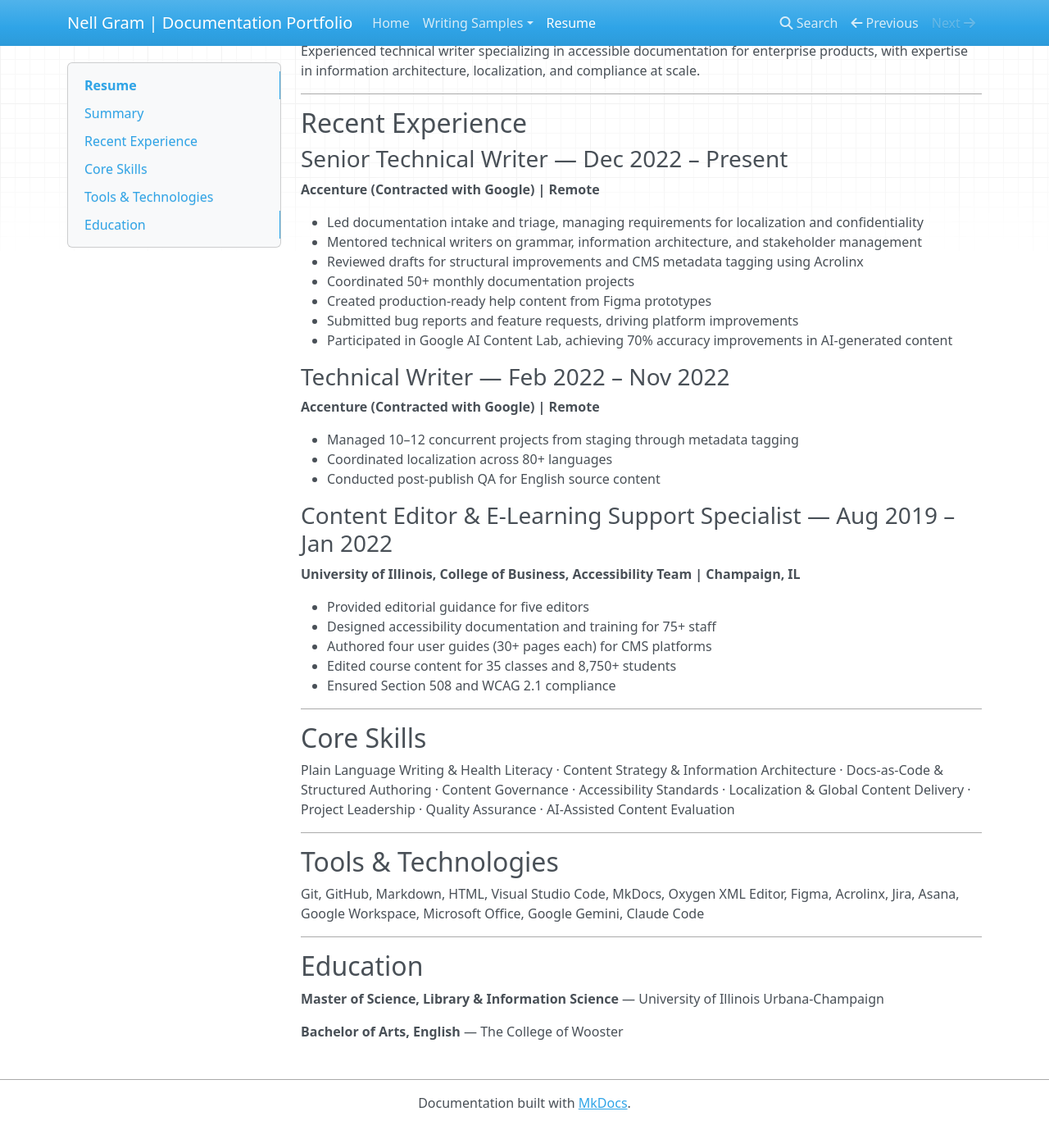
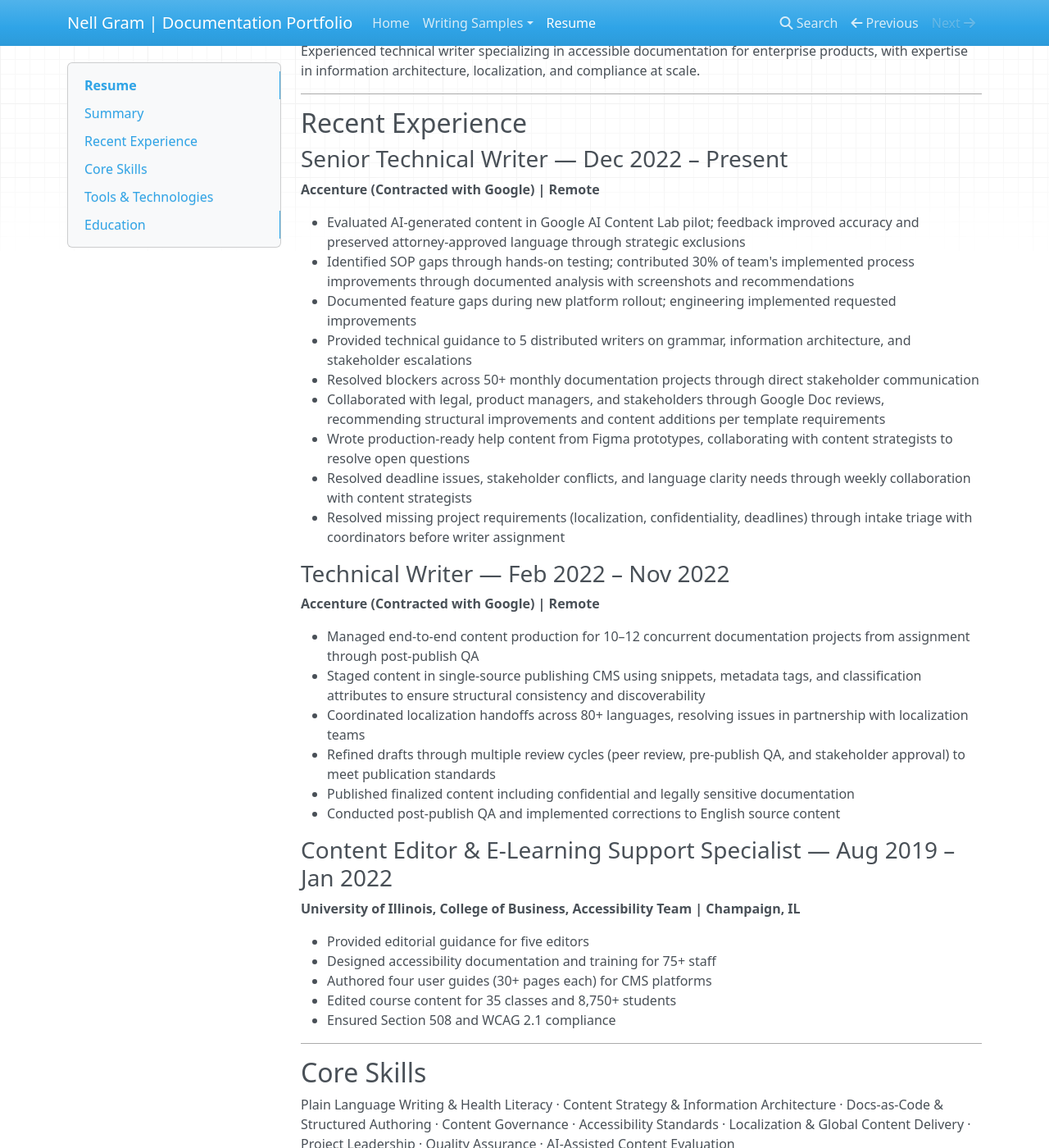
Before and after one commit to nellcgram/nellcgram.github.io, an MkDocs documentation site: the page built from docs/resume.md, in a window 1280 px wide and 1400 px high, scrolled down 228 px. Shown: the whole window at 82% size. Built offline with MkDocs 1.6.1, drawn with Linux system fonts in a browser that asks for light colours; nearby versions of some CDN libraries; before the commit the page ends 1601 px from its top, so only the background shows below that; some of the changed text lies outside the part shown.

Commit message:
Update resume.md

```diff
--- a/docs/resume.md
+++ b/docs/resume.md
@@ -17,20 +17,25 @@ Experienced technical writer specializing in accessible documentation for enterp
 ### Senior Technical Writer — Dec 2022 – Present
 **Accenture (Contracted with Google) | Remote**
 
-- Led documentation intake and triage, managing requirements for localization and confidentiality
-- Mentored technical writers on grammar, information architecture, and stakeholder management
-- Reviewed drafts for structural improvements and CMS metadata tagging using Acrolinx
-- Coordinated 50+ monthly documentation projects
-- Created production-ready help content from Figma prototypes
-- Submitted bug reports and feature requests, driving platform improvements
-- Participated in Google AI Content Lab, achieving 70% accuracy improvements in AI-generated content
+- Evaluated AI-generated content in Google AI Content Lab pilot; feedback improved accuracy and preserved attorney-approved language through strategic exclusions
+- Identified SOP gaps through hands-on testing; contributed 30% of team's implemented process improvements through documented analysis with screenshots and recommendations
+- Documented feature gaps during new platform rollout; engineering implemented requested improvements
+- Provided technical guidance to 5 distributed writers on grammar, information architecture, and stakeholder escalations
+- Resolved blockers across 50+ monthly documentation projects through direct stakeholder communication
+- Collaborated with legal, product managers, and stakeholders through Google Doc reviews, recommending structural improvements and content additions per template requirements
+- Wrote production-ready help content from Figma prototypes, collaborating with content strategists to resolve open questions
+- Resolved deadline issues, stakeholder conflicts, and language clarity needs through weekly collaboration with content strategists
+- Resolved missing project requirements (localization, confidentiality, deadlines) through intake triage with coordinators before writer assignment
 
 ### Technical Writer — Feb 2022 – Nov 2022
 **Accenture (Contracted with Google) | Remote**
 
-- Managed 10–12 concurrent projects from staging through metadata tagging
-- Coordinated localization across 80+ languages
-- Conducted post-publish QA for English source content
+- Managed end-to-end content production for 10–12 concurrent documentation projects from assignment through post-publish QA
+- Staged content in single-source publishing CMS using snippets, metadata tags, and classification attributes to ensure structural consistency and discoverability
+- Coordinated localization handoffs across 80+ languages, resolving issues in partnership with localization teams
+- Refined drafts through multiple review cycles (peer review, pre-publish QA, and stakeholder approval) to meet publication standards
+- Published finalized content including confidential and legally sensitive documentation
+- Conducted post-publish QA and implemented corrections to English source content
 
 ### Content Editor & E-Learning Support Specialist — Aug 2019 – Jan 2022
 **University of Illinois, College of Business, Accessibility Team | Champaign, IL**
@@ -51,7 +56,7 @@ Plain Language Writing & Health Literacy · Content Strategy & Information Archi
 
 ## Tools & Technologies
 
-Git, GitHub, Markdown, HTML, Visual Studio Code, MkDocs, Oxygen XML Editor, Figma, Acrolinx, Jira, Asana, Google Workspace, Microsoft Office, Google Gemini, Claude Code
+Git, GitHub, Markdown, HTML, MkDocs, Oxygen XML Editor, Figma, Acrolinx, Jira, Asana, Google Workspace, Microsoft Office, Google Gemini, Claude Code
 
 ---
 
```
